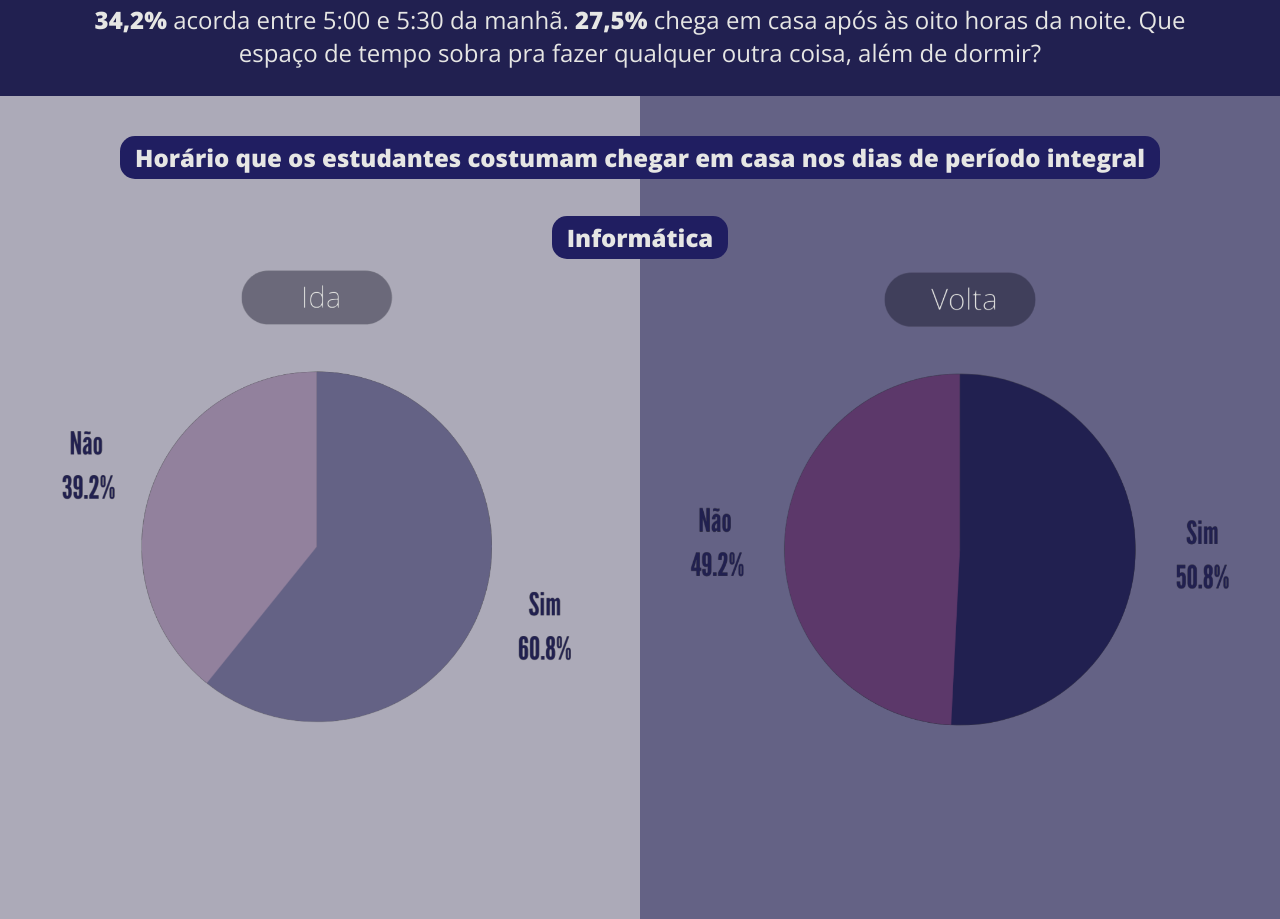
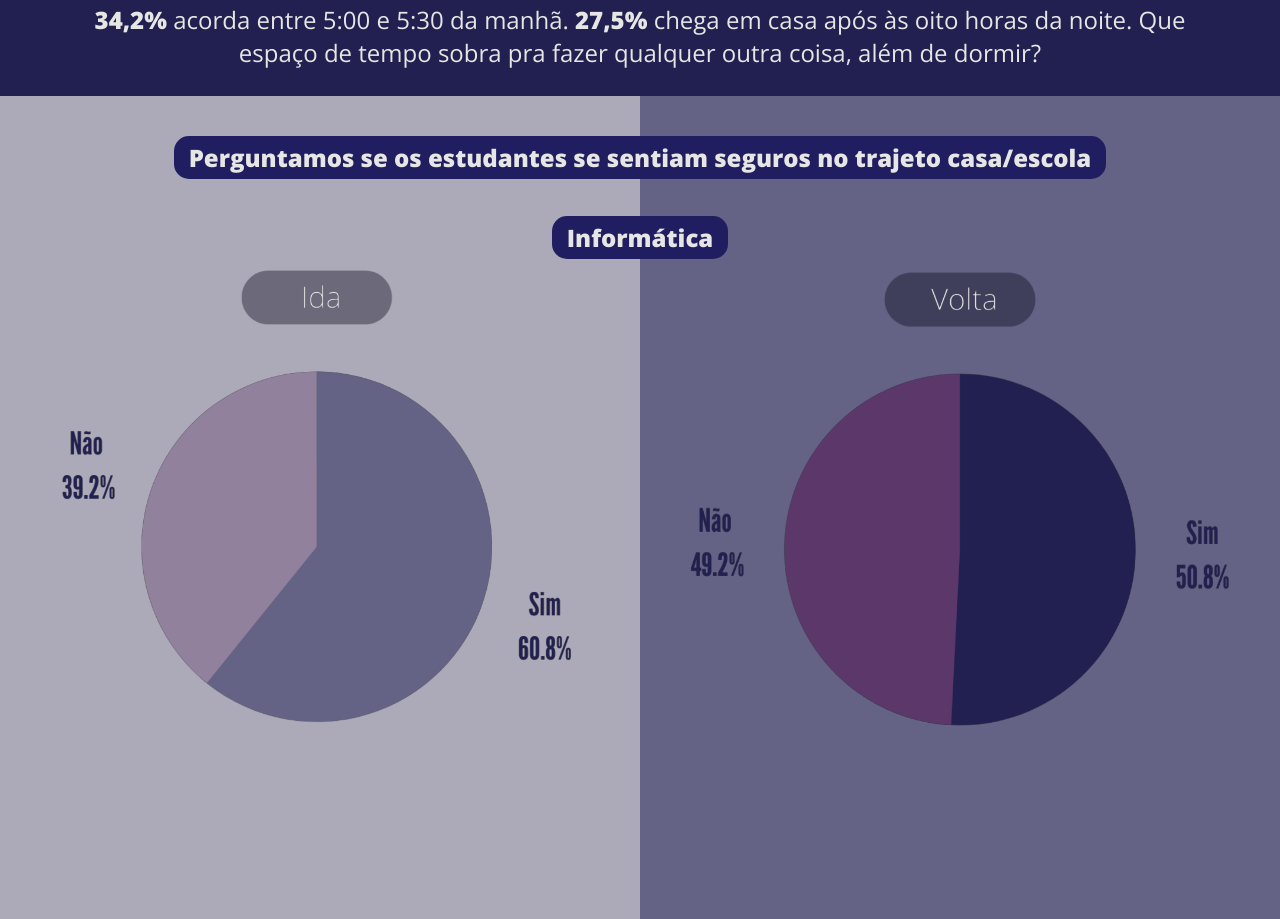
Before and after one commit to avfs01/Qual-a-sua-Bsb, a plain HTML site: page index.html in a window 1280 px wide. Shown: the part 10732-11651 px from the top of the page. Drawn offline with nearby package versions, Linux system fonts and the light colour scheme.

Commit message:
Add files via upload

```diff
--- a/index.html
+++ b/index.html
@@ -345,7 +345,7 @@
 <section id="sect12">
 
     <div class="title-sect12 f-open">
-        <h2>Horário que os estudantes costumam chegar em casa nos dias de período integral</h2>
+        <h2>Perguntamos se os estudantes se sentiam seguros no trajeto casa/escola</h2>
 
     </div>
 
```
